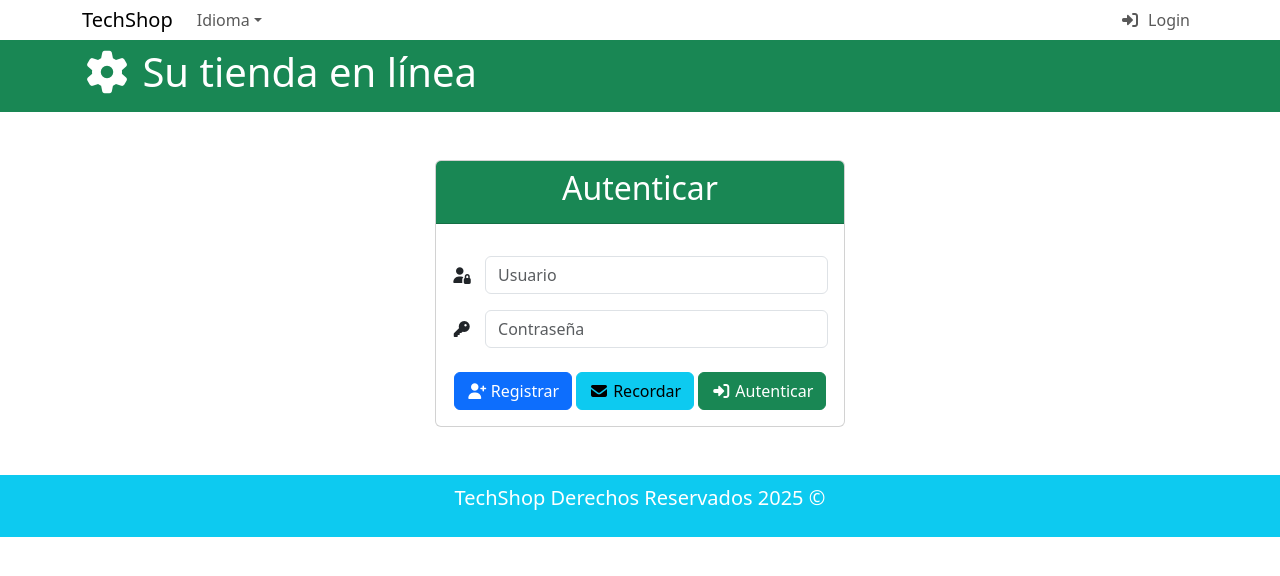
After one commit to Leonardo-MV20/Leo_tienda, a Spring app: template src/main/resources/templates/login.html in a window 1280 px wide. The commit adds this page. Shown: the top 576 px of the page. Run offline with Thymeleaf, Linux system fonts and the light colour scheme; the template is opened without the code that fills it, so the values that code supplies are empty; some of the project's set-up classes (security, data sources, template engines, error pages and the like) are left out, and stand-ins take their place; some libraries are stand-ins or nearby versions.

Commit message:
Commit Semana 9
Este es el commit de semana 9 para inicio de sesión

```diff
--- a/src/main/resources/templates/categoria/fragmentos.html
+++ b/src/main/resources/templates/categoria/fragmentos.html
@@ -67,15 +67,18 @@
                                     <td>[[${categoria.idCategoria}]]</td>
                                     <td>[[${categoria.descripcion}]]</td>
                                     <td><img th:src="@{${categoria.rutaImagen}}" alt="noData" height="75"/></td>
+                                    <td sec:authorize="hasRole('ROLE_ADMIN')">
+                                        <img th:src="@{${categoria.rutaImagen}}" alt="noData" height="75"/></td>
                                     <td th:text="${categoria.activo} ? 'Activa':'Inactiva'"></td>
                                     <td>
+                                    <td sec:authorize="hasRole('ROLE_ADMIN')">
                                         <button type="button" class="btn btn-danger"
                                                 data-bs-toggle="modal" data-bs-target="#confirmModal"
                                                 th:data-bs-id="${categoria.idCategoria}"
                                                 th:data-bs-descripcion="${categoria.descripcion}">
                                             <i class="fa-solid fa-trash"></i> [[#{accion.eliminar}]]
                                         </button>
-                                        <a th:href="@{/categoria/modificar/}+${categoria.idCategoria}" class="btn btn-warning">
+                                        <a th:href="@{/categoria/modificar/}+${c.idCategoria}" class="btn btn-warning">
                                             <i class="fas fa-pencil-alt"></i> [[#{accion.actualizar}]]
                                         </a>
                                     </td>
@@ -178,4 +181,3 @@
             </div>
         </div>
     </div>
-</section>
--- a/src/main/resources/templates/general/fragmentos.html
+++ b/src/main/resources/templates/general/fragmentos.html
@@ -24,11 +24,11 @@
                 <span class="navbar-toggler-icon"></span>
             </button>
             <div class="collapse navbar-collapse justify-content-between" id="navbarCollapse">
-                <ul class="navbar-nav">
+                <ul class="navbar-nav" sec:authorize="hasRole('ROLE_ADMIN') or hasRole('ROLE_VENDEDOR')">
                     <li class="nav-item px-2"><a class="nav-link" th:href="@{/categoria/listado}">[[#{plantilla.categorias}]]</a></li>
                     <li class="nav-item px-2"><a class="nav-link" th:href="@{/producto/listado}">[[#{plantilla.productos}]]</a></li>
                     <li class="nav-item px-2"><a class="nav-link" th:href="@{/consultas/listado}">[[#{plantilla.consultas}]]</a></li>
-                    <li class="nav-item dropdown">
+                    <li class="nav-item dropdown" sec:authorize="hasRole('ROLE_ADMIN')">
                         <a class="nav-link dropdown-toggle" data-bs-toggle="dropdown" href="#" role="button" aria-expanded="false">
                             [[#{plantilla.admin}]]</a>
                         <ul class="dropdown-menu">
@@ -62,6 +62,30 @@
                 </ul>
                 <div id="resultBlock">
                 </div>
+                <ul class="navbar-nav" sec:authorize="!isAuthenticated()">
+                    <li class="nav-item">
+                        <a class="nav-link" th:href="@{/login}">
+                            <i class="fas fa-sign-in-alt"></i>
+                            <span class="ms-1">Login</span>
+                        </a>
+                    </li>
+                </ul>
+                <ul class="navbar-nav" sec:authorize="isAuthenticated()">
+                    <li class="nav-item my-auto">
+                        <a class="nav-link">
+                            <img th:src="@{${session.imagenUsuario}}" alt="your image" height="40" class="rounded-circle"/>
+                            <span sec:authentication="name" class="ms-1"></span>
+                        </a>
+                    </li>
+                    <li class="nav-item my-auto">
+                        <form method="post" th:action="@{/logout}">
+                            <button class="btn nav-link" type="submit">
+                                <i class="fas fa-sign-out-alt"></i>
+                                <span class="ms-1">Logout</span>
+                            </button>
+                        </form>
+                    </li>
+                </ul>
 
             </div>
         </div>
@@ -108,7 +132,7 @@
              aria-atomic="true"
              data-bs-autohide="true">
             <div class="toast-header text-white bg-success">
-                <i class="fa-solid fa-square-check"></i> <strong class=me-auto> [[#{atencion}]]</strong>
+                <i class="fa-solid fa-square-check"></i> <strong clas=me-auto> [[#{atencion}]]</strong>
             </div>
             <div class="toast-body">
                 <p>[[${todoOk}]]</p>
--- /dev/null
+++ b/src/main/resources/templates/login.html
@@ -0,0 +1,49 @@
+<!DOCTYPE html>
+<html xmlns="http://www.w3.org/1999/xhtml"
+      xmlns:th="http://www.thymeleaf.org"
+      xmlns:sec="http://www.thymeleaf.org/thymeleaf-extras-springsecurity6">
+    <head th:replace="~{general/fragmentos :: head}"/>
+    <body>
+        <header th:replace="~{general/fragmentos :: header}"/>
+        <div class="row my-5">
+            <div class="col-md-4 offset-md-4">
+                <div class="card">
+                    <div class="card-header bg-success text-white text-center">
+                        <h2>[[#{login.login}]]</h2>
+                    </div>
+                    <div class="card-body">
+                        <form method="POST" th:action="@{/login}">
+                            <!-- Formulario y campos -->
+                            <div class="row my-3">
+                                <label for="username" class="col-md-1 my-auto"><i class="fas fa-user-lock"></i></label>
+                                <div class="col-md-11 my-auto">
+                                    <input class="form-control" id="username" type="text" name="username" th:placeholder="#{login.username}"/>
+                                </div>
+                            </div>
+                            <div class="row my-3">
+                                <label for="password" class="col-md-1 my-auto"><i class="fas fa-key"></i></label>
+                                <div class="col-md-11 my-auto">
+                                    <input class="form-control" id="password" type="password" name="password" th:placeholder="#{login.password}"/>
+                                </div>
+                            </div>
+                            <!-- Botones y enlaces -->
+                            <div class="d-flex justify-content-around mt-4">
+                                <!-- Enlace de registro (con estilo de botón) -->
+                                <a th:href="@{/registro/nuevo}" class="btn btn-primary"><i class="fas fa-user-plus"></i> [[#{accion.registrar}]]</a>
+                                <!-- Enlace para recordar contraseña -->
+                                <a th:href="@{/registro/recordar}" class="btn btn-info"><i class="fas fa-envelope"></i> [[#{accion.recordar}]]</a>
+                                <!-- Botón para enviar el formulario -->
+                                <button class="btn btn-success" type="submit"><i class="fas fa-sign-in-alt"></i> [[#{login.login}]]</button>
+                            </div>
+                        </form>
+                    </div>
+                </div>
+                <!-- Manejo de Errores -->
+                <div th:if="${param.error != null}" class="alert alert-danger mt-3 text-center" role="alert">
+                    [[#{error.login}]]
+                </div>
+            </div>
+        </div>
+        <footer th:replace="~{general/fragmentos :: footer}"/>
+    </body>
+</html>
```
Also changed, not shown: pom.xml (+8 -0 lines), src/main/java/Leo_tienda/tienda/SecurityConfig.java (added, +86 -0 lines), src/main/resources/application.properties (+4 -4 lines).
